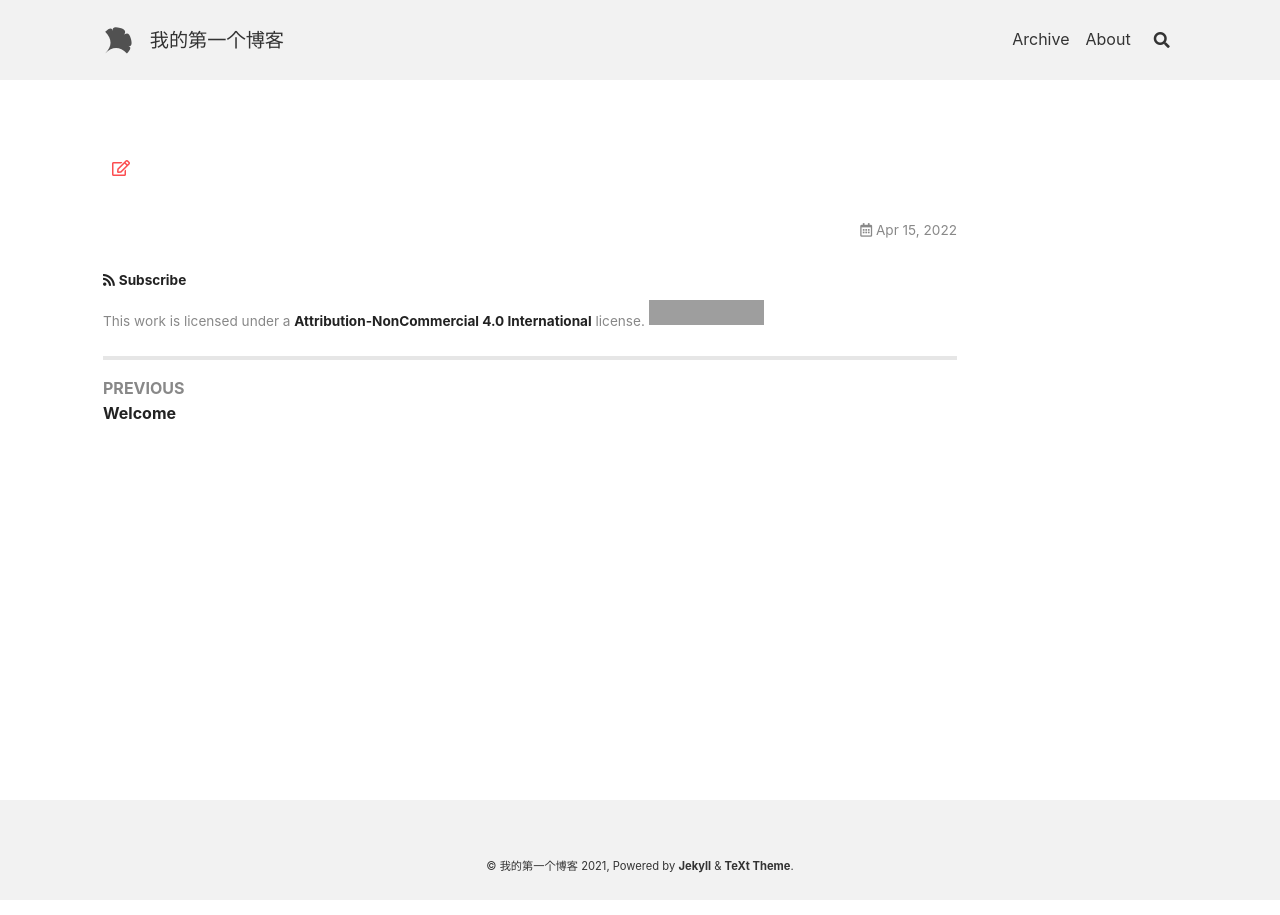
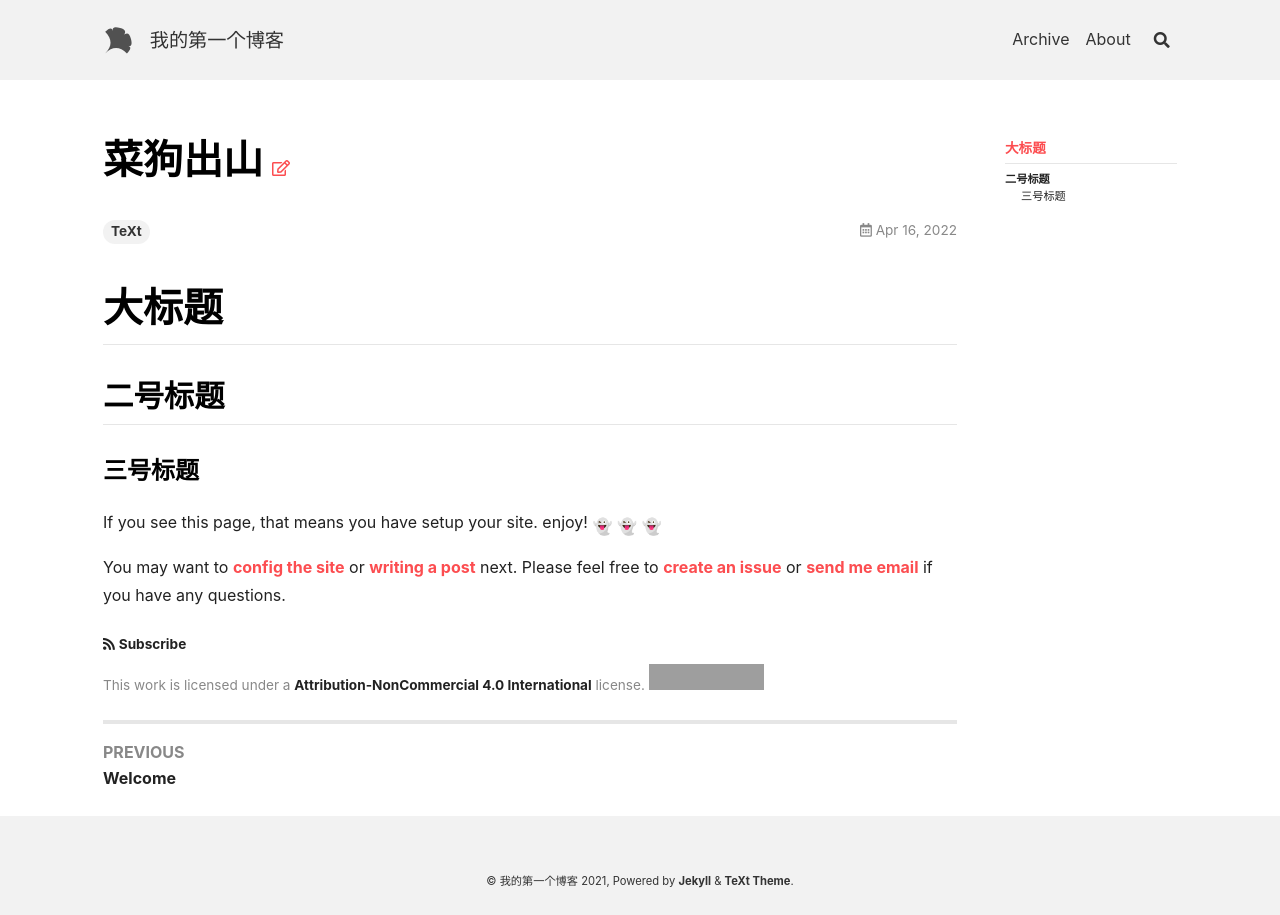
Before and after one commit to kite152/myBlog, a Jekyll site: the page built from _posts/2022-4-16-菜狗出山.md, in a window 1280 px wide. Built offline with Jekyll 4.4.1, drawn with Linux system fonts in a browser that asks for light colours; nearby versions of some CDN libraries; emoji names are drawn with the system emoji font; grey boxes are pictures that could not be loaded.

Commit message:
修改配置

```diff
--- a/_posts/2022-4-16-菜狗出山.md
+++ b/_posts/2022-4-16-菜狗出山.md
@@ -1,4 +1,12 @@
 ---
 tittle: 菜狗的第一篇博客
-tag:TeXt
+tags: TeXt
 ---
+# 大标题
+
+## 二号标题
+### 三号标题
+
+If you see this page, that means you have setup your site. enjoy! :ghost: :ghost: :ghost:
+
+You may want to [config the site](https://tianqi.name/jekyll-TeXt-theme/docs/en/configuration) or [writing a post](https://tianqi.name/jekyll-TeXt-theme/docs/en/writing-posts) next. Please feel free to [create an issue](https://github.com/kitian616/jekyll-TeXt-theme/issues) or [send me email](mailto:kitian616@outlook.com) if you have any questions.
```
